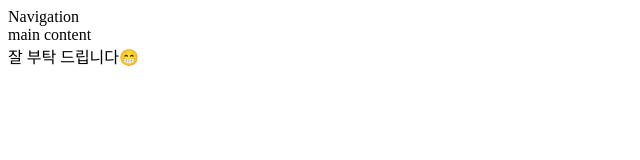
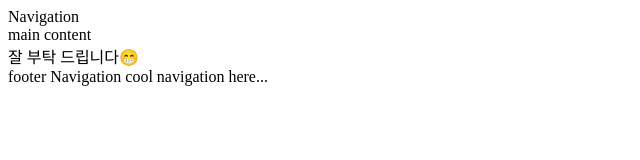
Before and after one commit to yushhhhh/company-project, a plain HTML site: page index.html in a window 1280 px wide. Shown: the whole page, without its empty margins (0-640 px from the left). Drawn offline with Linux system fonts and the light colour scheme.

Commit message:
modify footer

```diff
--- a/index.html
+++ b/index.html
@@ -12,6 +12,6 @@
       main content<br />
       잘 부탁 드립니다😁
     </section>
-    <footer></footer>
+    <footer>footer Navigation cool navigation here...</footer>
   </body>
 </html>
```
